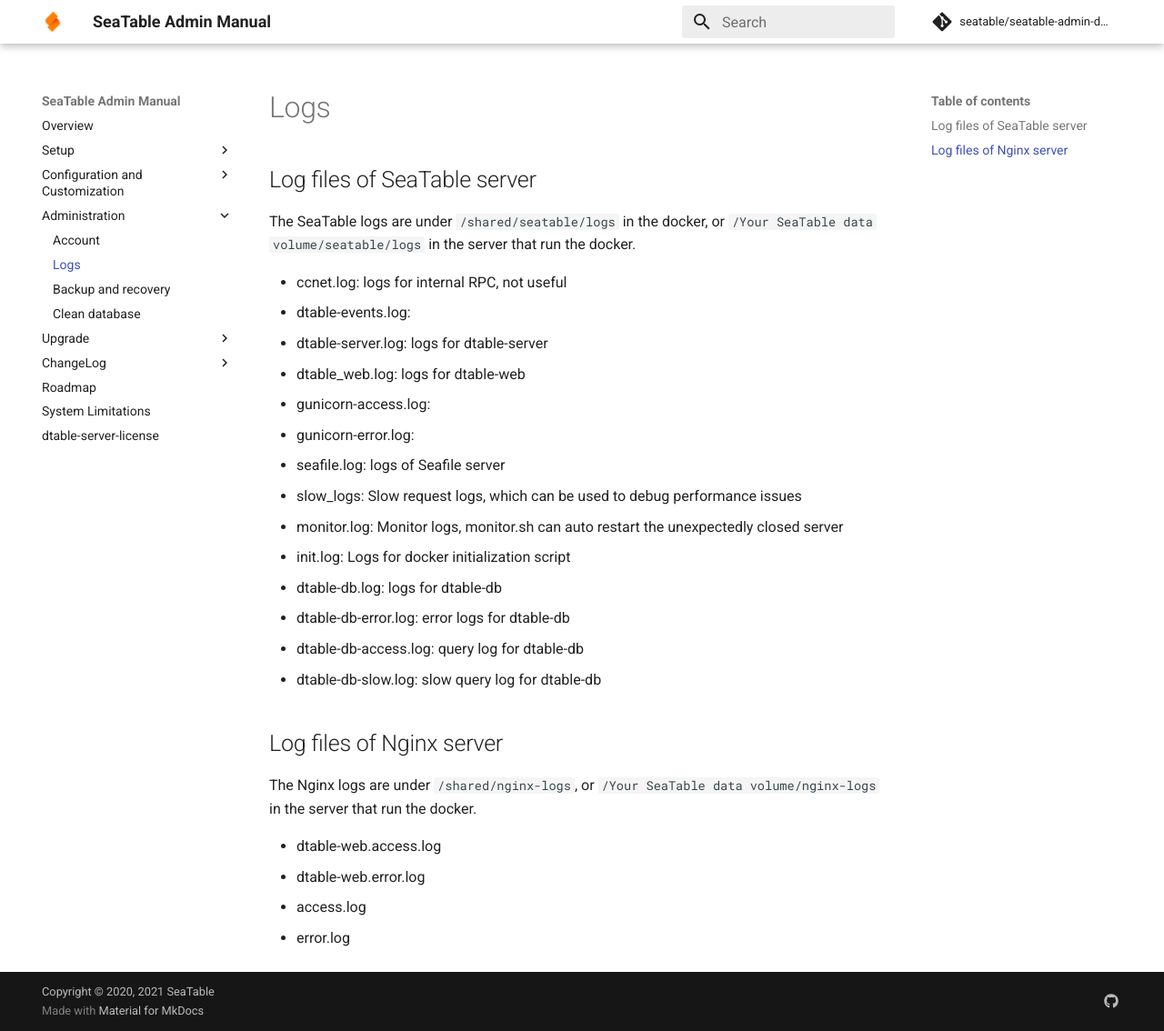
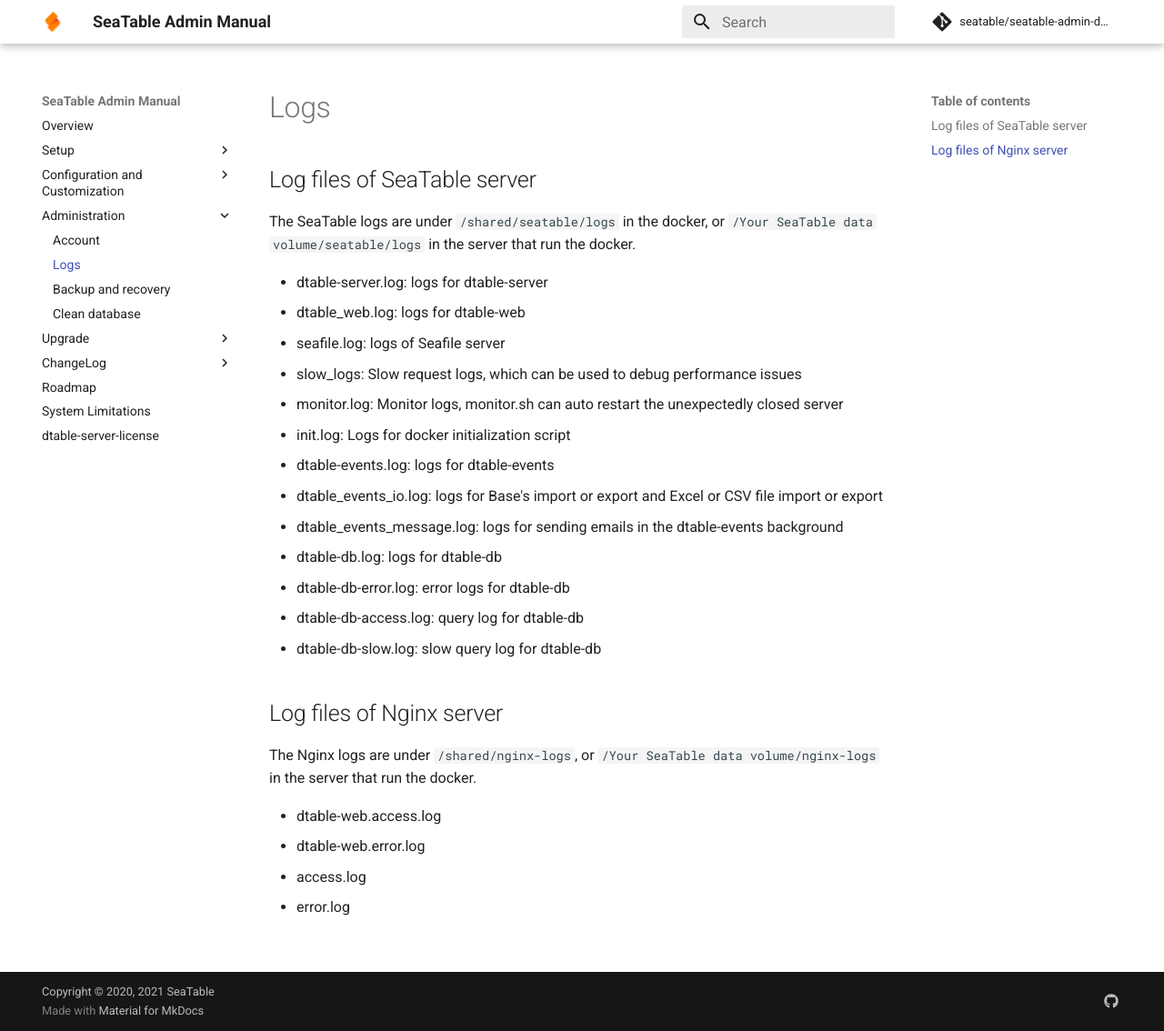
Before and after one commit to seatable/seatable-admin-docs, an MkDocs documentation site: the page built from manual/maintain/logs.md, in a window 1280 px wide and 1134 px high. Shown: the whole window at 91% size. Built offline with MkDocs 1.6.1 and Material for MkDocs 9.7.7, drawn with Linux system fonts in a browser that asks for light colours; comment, search, counter and statistics services are not loaded.

Commit message:
improve logs.md

```diff
--- a/manual/maintain/logs.md
+++ b/manual/maintain/logs.md
@@ -4,16 +4,15 @@
 
 The SeaTable logs are under `/shared/seatable/logs` in the docker, or `/Your SeaTable data volume/seatable/logs` in the server that run the docker.
 
-* ccnet.log: logs for internal RPC, not useful
-* dtable-events.log:
 * dtable-server.log: logs for dtable-server
 * dtable_web.log: logs for dtable-web
-* gunicorn-access.log:
-* gunicorn-error.log:
 * seafile.log: logs of Seafile server
 * slow_logs: Slow request logs, which can be used to debug performance issues
 * monitor.log: Monitor logs, monitor.sh can auto restart the unexpectedly closed server
 * init.log:  Logs for docker initialization script
+* dtable-events.log: logs for dtable-events
+* dtable_events_io.log: logs for Base's import or export and Excel or CSV file import or export
+* dtable_events_message.log: logs for sending emails in the dtable-events background
 * dtable-db.log: logs for dtable-db
 * dtable-db-error.log: error logs for dtable-db
 * dtable-db-access.log: query log for dtable-db
```
